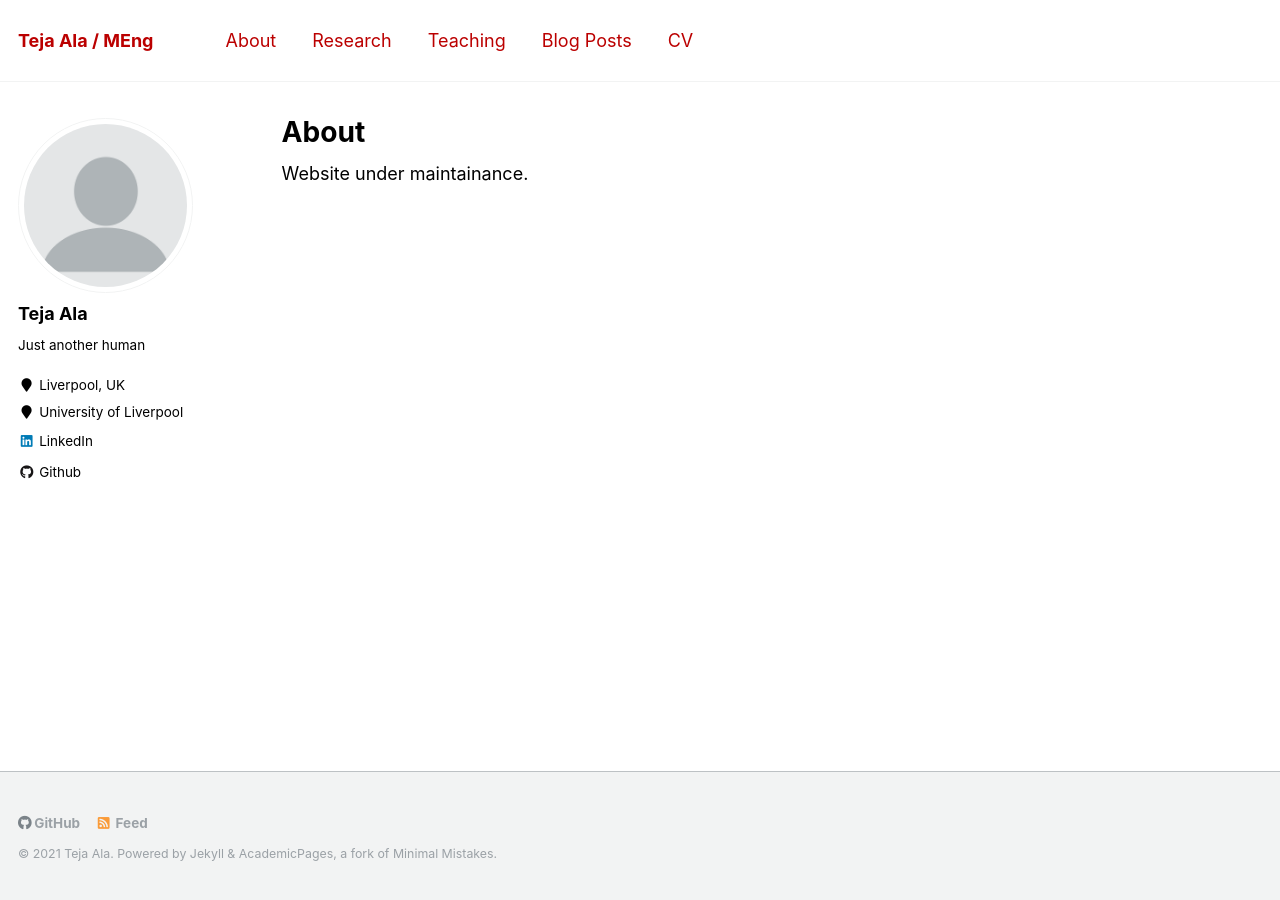
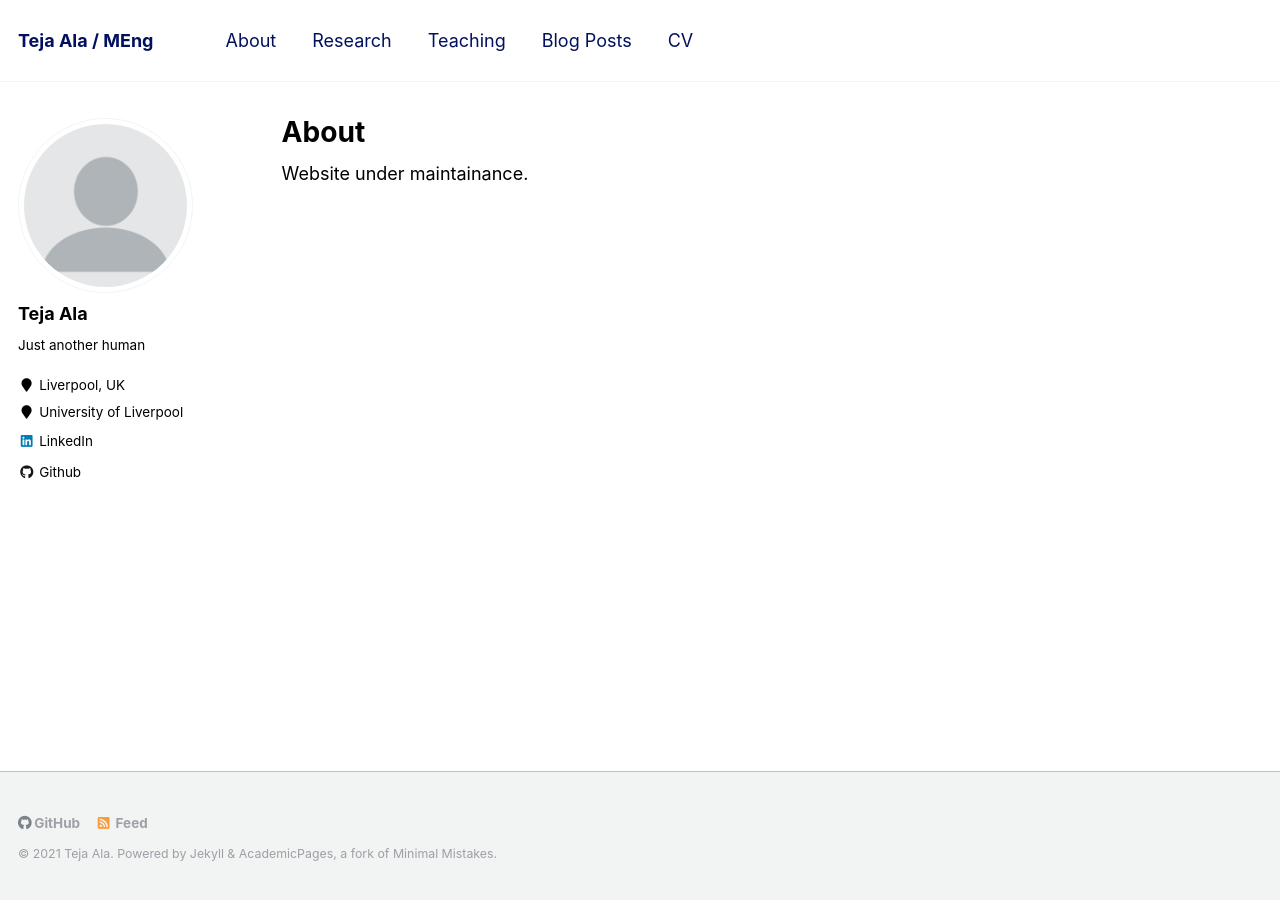
Before and after one commit to dekeract01/dekeract01.github.io, a Jekyll site: the page built from _pages/about.md, in a window 1280 px wide. Built offline with Jekyll 4.4.1, drawn with Linux system fonts in a browser that asks for light colours.

Commit message:
Changed masthead link colour

```diff
--- a/_sass/_variables.scss
+++ b/_sass/_variables.scss
@@ -52,7 +52,7 @@ $dark-gray                  : mix(#000, $gray, 40%);
 $darker-gray                : mix(#000, $gray, 60%);
 $light-gray                 : mix(#fff, $gray, 50%);
 $lighter-gray               : mix(#fff, $gray, 90%);
-$liver-blue                 : #1d2b7d;
+$liver-blue                 : #02105f;
 $black                      : #000000;
 
 $body-color                 : #fff;
@@ -95,8 +95,8 @@ $xing-color                 : #006567;
 $link-color                 : $info-color;
 $link-color-hover           : mix(#000, $link-color, 25%);
 $link-color-visited         : mix(#fff, $link-color, 25%);
-$masthead-link-color        : $youtube-color;
-$masthead-link-color-hover  : $youtube-color; /* mix(#000, $primary-color, 25%)*/
+$masthead-link-color        : $liver-blue;
+$masthead-link-color-hover  : $liver-blue; /* mix(#000, $primary-color, 25%)*/
 
 
 /*
```
